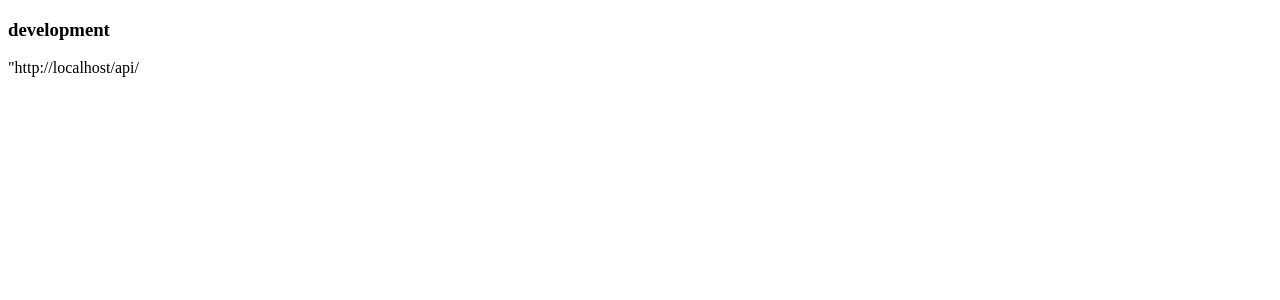
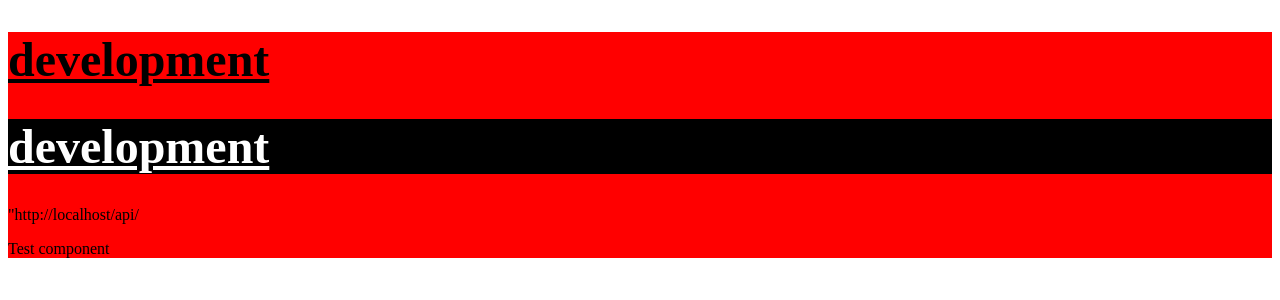
Before and after one commit to ResulAktoz/ReactGuide, a React (Create React App) app: page / in a window 1280 px wide. Shown: the top 300 px of the page. Built offline with nearby package versions, Linux system fonts and the light colour scheme.

Commit message:
styled components examples added

```diff
--- a/package.json
+++ b/package.json
@@ -9,6 +9,7 @@
     "react": "^18.3.1",
     "react-dom": "^18.3.1",
     "react-scripts": "5.0.1",
+    "styled-components": "^6.1.12",
     "web-vitals": "^2.1.4"
   },
   "scripts": {
@@ -19,7 +20,6 @@
     "remove-build": "rmdir /s /q build",
     "create-build": "mkdir build",
     "clean": "npm run remove-build && npm run create-build"
-
   },
   "eslintConfig": {
     "extends": [
--- a/src/App.js
+++ b/src/App.js
@@ -1,7 +1,14 @@
 import { useEffect } from "react";
 import logo from "./logo.svg"
+import Test from "./Test"
+import styles from "./App.module.css"
+import{Title} from "./components"
 
 function App() {
+
+/*useEffect (() => {
+  console.log(styles)
+})*/
 
 useEffect(() => {
   if(process.env.NODE_ENV == 'production'){
@@ -9,11 +16,13 @@ useEffect(() => {
 }, [])
 
   return (
-    <div className="App">
-      <h3>{process.env.NODE_ENV}</h3>
+    <div className={styles.App}>
+      <Title>{process.env.NODE_ENV}</Title>
+      <Title theme = 'dark'>{process.env.NODE_ENV}</Title>
       <p>
         {process.env.REACT_APP_API_URL}
       </p>
+      <Test />
       {process.env.NODE_ENV === 'production' && (
         <>
         <img src="/logo192.png" alt="" />
--- /dev/null
+++ b/src/App.module.css
@@ -0,0 +1,3 @@
+.App {
+    background: red;
+}
--- /dev/null
+++ b/src/Test.js
@@ -0,0 +1,9 @@
+function Test() {
+    return (
+        <div className='app'>
+            Test component
+        </div>
+    )
+}
+
+export default Test
--- /dev/null
+++ b/src/components.js
@@ -0,0 +1,11 @@
+import styled, {css} from "styled-components"
+
+export const Title = styled.h1`
+font-size:3rem;
+font-weight:600;
+text-decoration:underline;
+${props => props.theme == 'dark' && css`
+    background: #000;
+    color: #fff;
+    `}
+`
```
Also changed, not shown: 1 other file (tests, documents, lock files or other folders).
